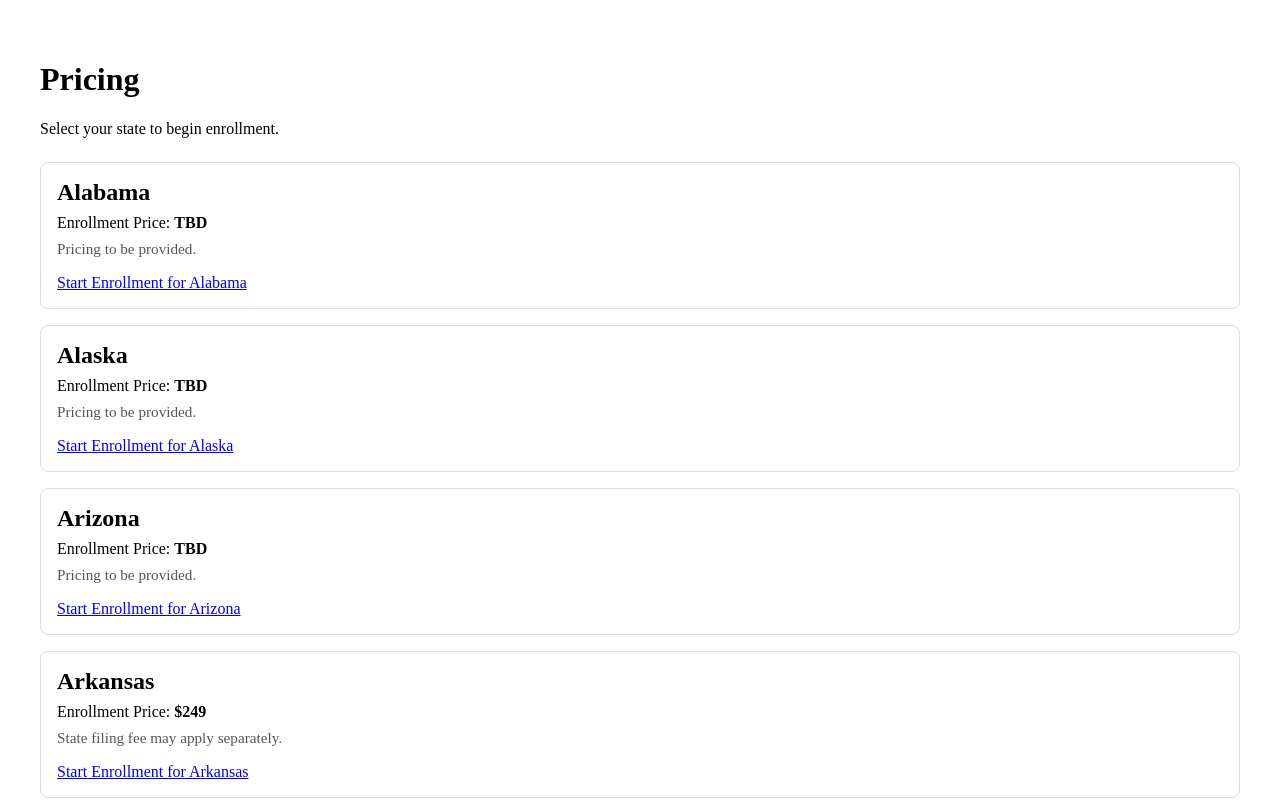
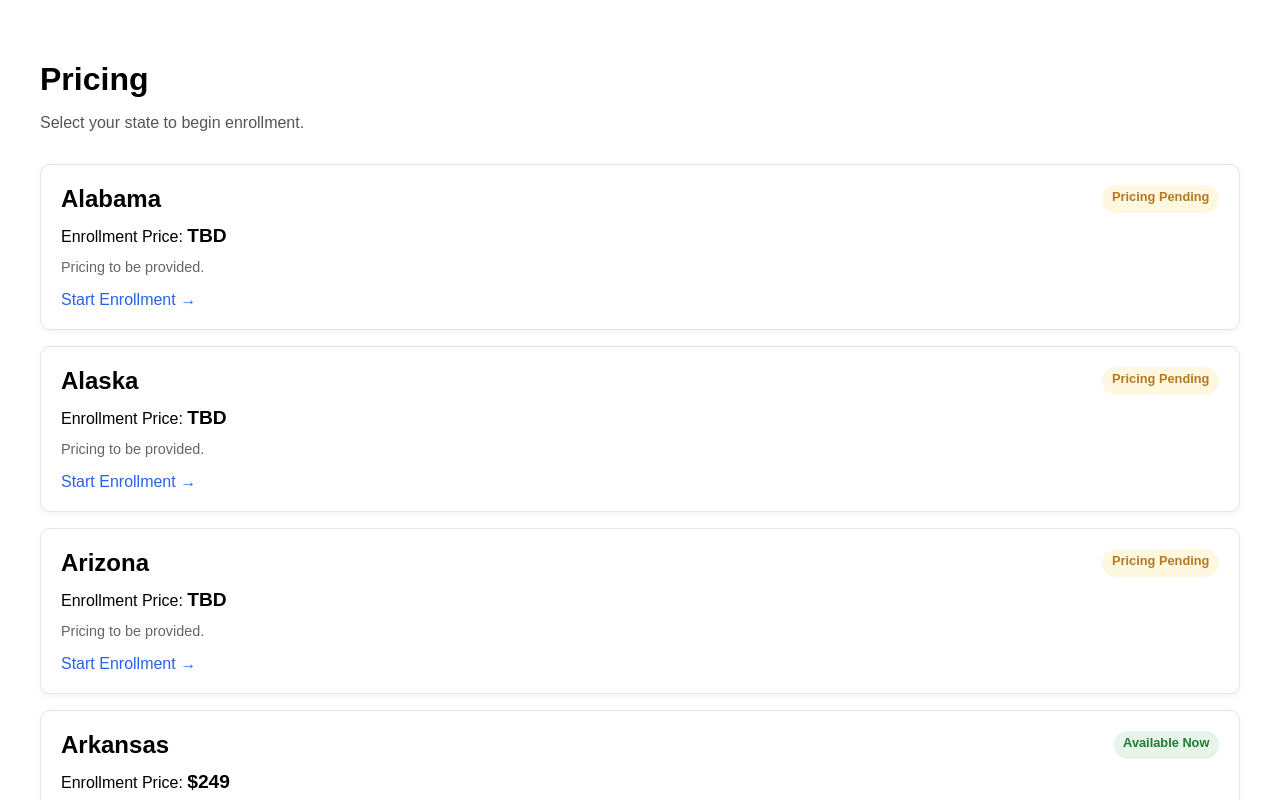
Before and after one commit to justine6/fileyurbiz-secure-enrollment, a Next.js app: page /pricing in a window 1280 px wide. Shown: the top 800 px of the page. Built offline with nearby package versions, Linux system fonts and the light colour scheme.

Commit message:
Improve pricing UI with availability and pending states

```diff
--- a/app/pricing/page.tsx
+++ b/app/pricing/page.tsx
@@ -5,41 +5,76 @@ export default function PricingPage() {
   const states = getActiveStatePricing();
 
   return (
-    <main style={{ padding: "2rem" }}>
-      <h1>Pricing</h1>
-      <p>Select your state to begin enrollment.</p>
+    <main style={{ padding: "2rem", fontFamily: "sans-serif" }}>
+      <h1 style={{ fontSize: "2rem", marginBottom: "0.5rem" }}>Pricing</h1>
+      <p style={{ marginBottom: "2rem", color: "#555" }}>
+        Select your state to begin enrollment.
+      </p>
 
-      <div style={{ marginTop: "1.5rem" }}>
-        {states.map((state) => (
+      <div style={{ display: "grid", gap: "1rem" }}>
+        {states.map((state) => {
+          const isConfigured = state.isConfigured;
+
+          return (
             <div
               key={state.code}
               style={{
-              border: "1px solid #ddd",
-              borderRadius: "8px",
-              padding: "1rem",
-              marginBottom: "1rem",
+                border: "1px solid #e5e5e5",
+                borderRadius: "10px",
+                padding: "1.25rem",
+                backgroundColor: "#fff",
+                boxShadow: "0 2px 6px rgba(0,0,0,0.05)",
               }}
             >
+              {/* Header */}
+              <div style={{ display: "flex", justifyContent: "space-between" }}>
                 <h2 style={{ margin: 0 }}>{state.name}</h2>
-            <p style={{ margin: "0.5rem 0" }}>
+
+                <span
+                  style={{
+                    padding: "0.25rem 0.6rem",
+                    borderRadius: "999px",
+                    fontSize: "0.8rem",
+                    fontWeight: 600,
+                    backgroundColor: isConfigured ? "#e6f4ea" : "#fff8e1",
+                    color: isConfigured ? "#1e7e34" : "#b7791f",
+                  }}
+                >
+                  {isConfigured ? "Available Now" : "Pricing Pending"}
+                </span>
+              </div>
+
+              {/* Price */}
+              <p style={{ margin: "0.75rem 0", fontSize: "1rem" }}>
                 Enrollment Price:{" "}
-              <strong>
+                <strong style={{ fontSize: "1.2rem" }}>
                   {state.price !== null ? `$${state.price}` : "TBD"}
                 </strong>
               </p>
+
+              {/* Note */}
               {state.filingFeeNote && (
-              <p style={{ margin: 0, fontSize: "0.95rem", color: "#555" }}>
+                <p style={{ margin: 0, fontSize: "0.9rem", color: "#666" }}>
                   {state.filingFeeNote}
                 </p>
               )}
 
+              {/* CTA */}
               <div style={{ marginTop: "1rem" }}>
-              <Link href={`/intake?state=${state.code}`}>
-                Start Enrollment for {state.name}
+                <Link
+                  href={`/intake?state=${state.code}`}
+                  style={{
+                    textDecoration: "none",
+                    color: "#2563eb",
+                    fontWeight: 500,
+                  }}
+                >
+                  Start Enrollment →
                 </Link>
               </div>
             </div>
-        ))}
+          );
+        })}
       </div>
     </main>
   );
```
Lines whose indentation alone changed are shown as unchanged.
